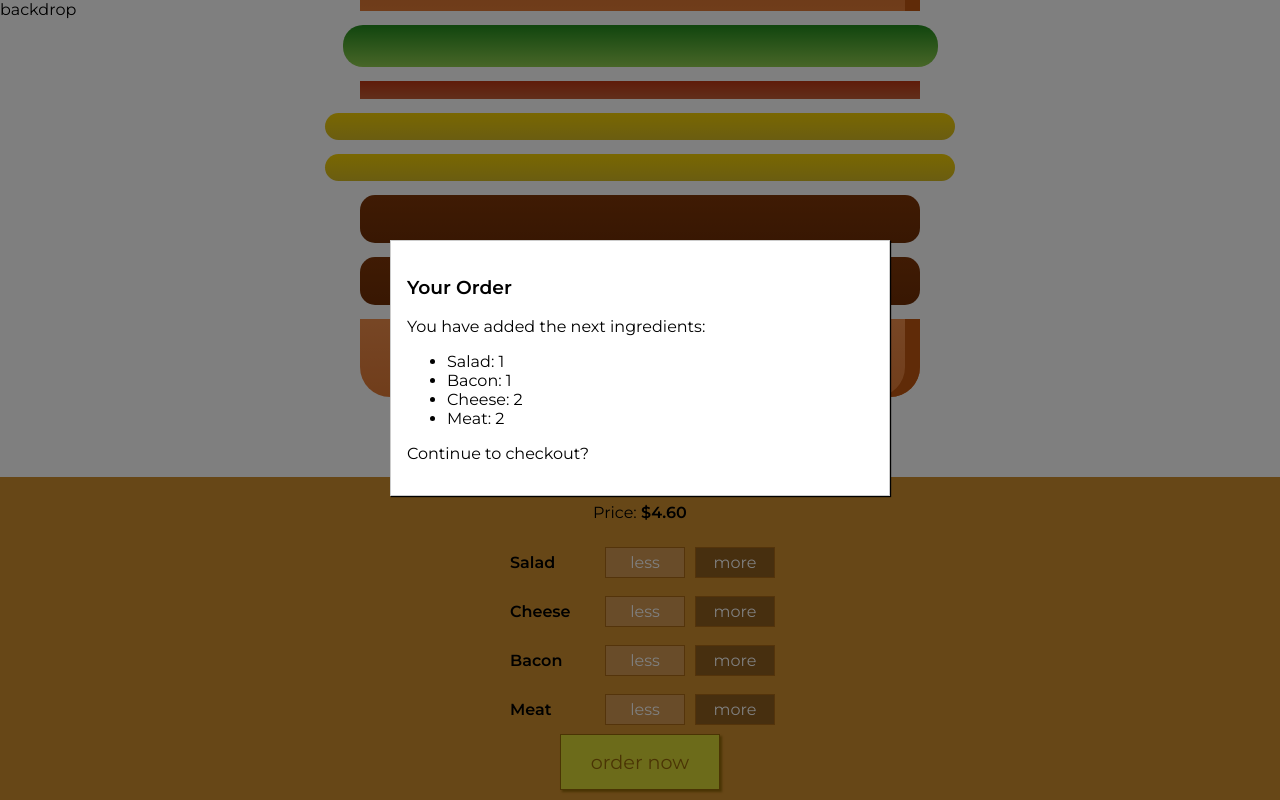
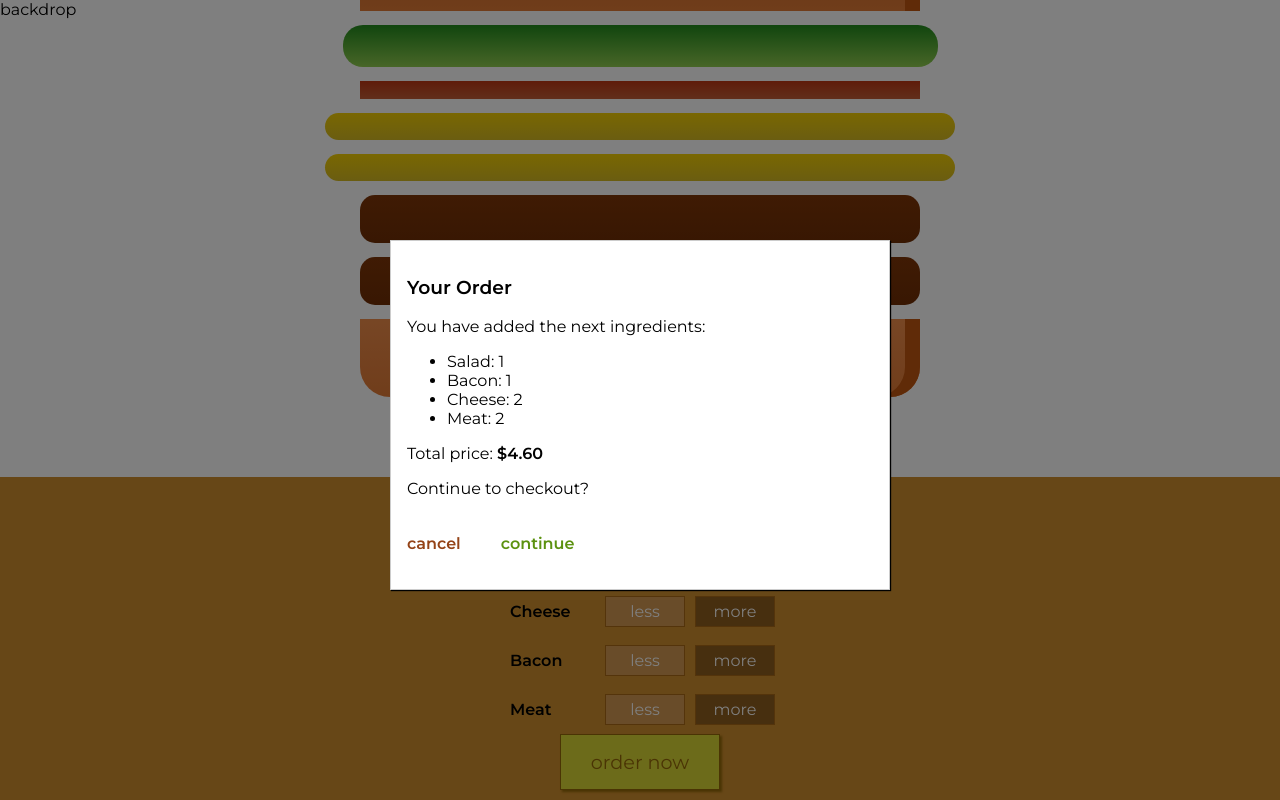
Before and after one commit to artem-bayandin/udemy-react, a React (Create React App) app in the folder burger/: page / in a window 1280 px wide. Both pictures are taken after a click on the button "order now". Shown: the part 162-962 px from the top of the page. Built offline with nearby package versions, Linux system fonts and the light colour scheme.

Commit message:
button component

```diff
--- a/burger/src/components/Burger/OrderSummary/OrderSummary.js
+++ b/burger/src/components/Burger/OrderSummary/OrderSummary.js
@@ -1,4 +1,5 @@
 import React from 'react'
+import Button from '../../UI/Button/Button'
 
 const OrderSummary = (props) => {
     const ingredientsSummary = Object.keys(props.ingredients)
@@ -13,7 +14,16 @@ const OrderSummary = (props) => {
             <ul>
                 {ingredientsSummary}
             </ul>
+            <p>Total price: <b>${props.price.toFixed(2)}</b></p>
             <p>Continue to checkout?</p>
+            <Button
+                clicked={props.cancelPurchase}
+                btnType='Danger'
+            >cancel</Button>
+            <Button
+                clicked={props.continuePurchase}
+                btnType='Success'
+            >continue</Button>
         </>
     )
 }
--- /dev/null
+++ b/burger/src/components/UI/Button/Button.js
@@ -0,0 +1,11 @@
+import React from 'react'
+
+import styles from './Button.module.css'
+
+const Button = (props) =>
+    <button
+        onClick={props.clicked}
+        className={[styles.Button, styles[props.btnType]].join(' ')}
+    >{props.children}</button>
+
+export default Button
--- /dev/null
+++ b/burger/src/components/UI/Button/Button.module.css
@@ -0,0 +1,24 @@
+.Button {
+    background-color: transparent;
+    border: none;
+    color: white;
+    outline: none;
+    cursor: pointer;
+    font: inherit;
+    padding: 10px;
+    margin: 10px;
+    font-weight: bold;
+}
+
+.Button:first-of-type {
+    margin-left: 0;
+    padding-left: 0;
+}
+
+.Success {
+    color: #5C9210;
+}
+
+.Danger {
+    color: #944317;
+}
--- a/burger/src/containers/BurgerBuilder/BurgerBuilder.js
+++ b/burger/src/containers/BurgerBuilder/BurgerBuilder.js
@@ -82,10 +82,20 @@ const BurgerBuilder = (props) => {
 
     const purchaseCancelHandler = () => {setPurchasing(false)}
 
+    const purchaseContinueHandler = () => {
+        alert('continue')
+        setPurchasing(false)
+    }
+
     return (
         <>
             <Modal show={purchasing} modalClosed={purchaseCancelHandler}>
-                <OrderSummary ingredients={ingredients} />
+                <OrderSummary
+                    ingredients={ingredients}
+                    cancelPurchase={purchaseCancelHandler}
+                    continuePurchase={purchaseContinueHandler}
+                    price={price}
+                />
             </Modal>
             <Burger ingredients={ingredients} />
             <BuildControls
```
